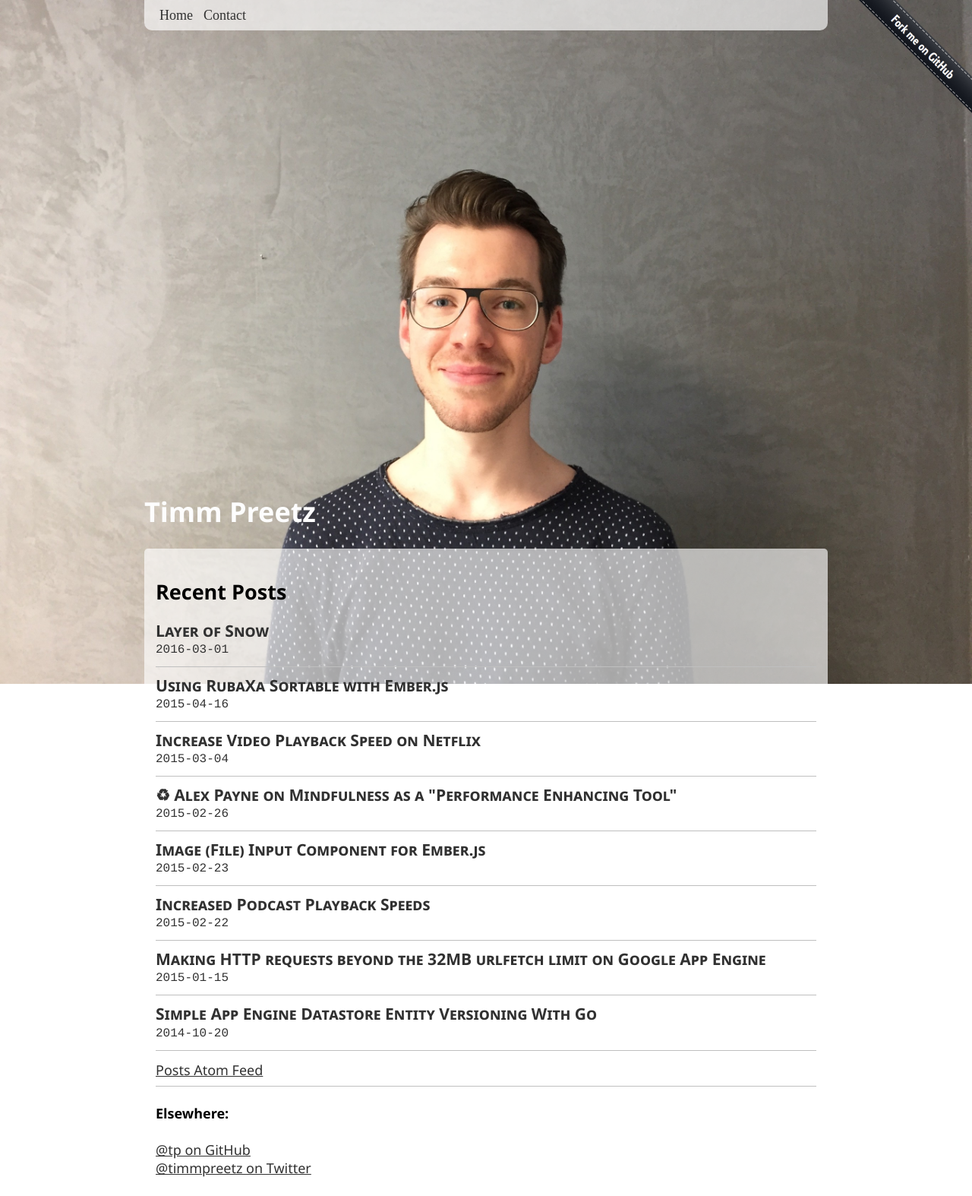
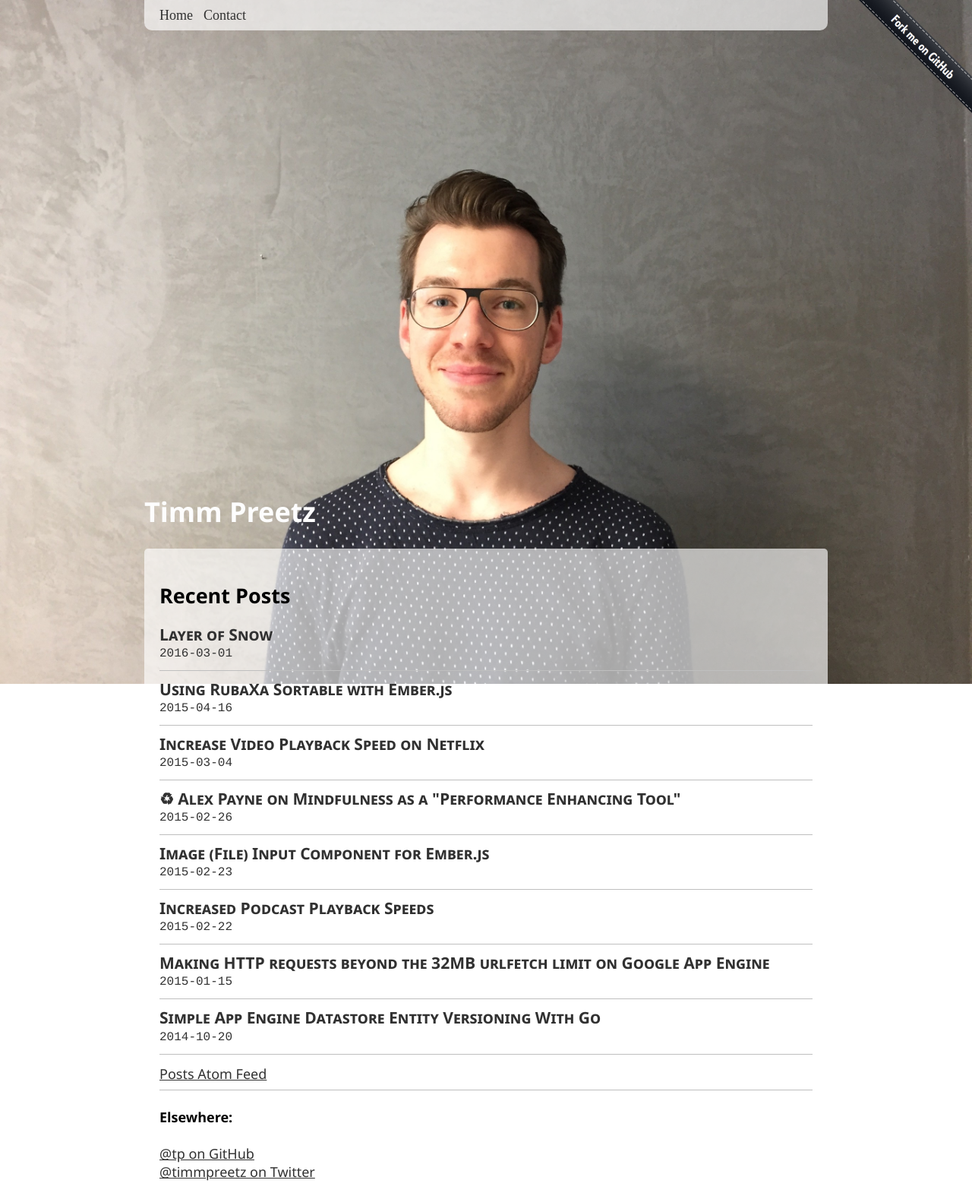
Before and after one commit to tp/page, a Jekyll site: the page built from index.html, in a window 1280 px wide. Shown: the whole page at 76% size. Built offline with Jekyll 4.4.1, drawn with Linux system fonts in a browser that asks for light colours.

Commit message:
Layout refinements, add icon to header nav bar

```diff
--- a/_layouts/default.html
+++ b/_layouts/default.html
@@ -75,10 +75,19 @@
     flex-direction: column;
   }
 
+  @media only all and (min-width: 415px) {
+    #mainWrapper {
+      padding: 0 15px;
+    }
+
+    nav {
+      border-radius: 0 0 10px 10px;
+    }
+  }
+
   nav {
     padding: 0 20px;
     background-color: rgba(255,255,255,0.65);
-    border-radius: 0 0 10px 10px;
     height: 40px;
 
     -webkit-backdrop-filter: blur(7px);
@@ -151,6 +160,13 @@
     border: 0;
     height: 1px;
   }
+
+  .homepageOverview {
+    background-color: rgba(255,255,255,0.65);
+    border-radius: 5px 5px 0 0;
+    padding: 20px;
+    -webkit-backdrop-filter: blur(7px);
+  }
   </style>
 </head>
 <body>
@@ -160,6 +176,11 @@
 <div id="mainWrapper">
 
   <nav>
+    {% if page.imagebg != true %}
+    <a href="/about">
+      <img src="/assets/ava.jpg" width="30" height="30" style="margin-top: 5px; float: right; border-radius: 2px;">
+    </a>
+    {% endif %}
     <a href="/">Home</a>   <a href="/contact.html">Contact</a>
   </nav>
 
--- a/index.html
+++ b/index.html
@@ -12,7 +12,7 @@
   </div>
 </div>
 
-<div style="background-color: rgba(255,255,255,0.65); border-radius: 5px; padding: 15px; -webkit-backdrop-filter: blur(7px);">
+<div class="homepageOverview">
   <div class="recentPosts">
     <h2>Recent Posts</h2>
     {% for post in site.posts %}
```
Also changed, not shown: assets/ava.jpg (added).
